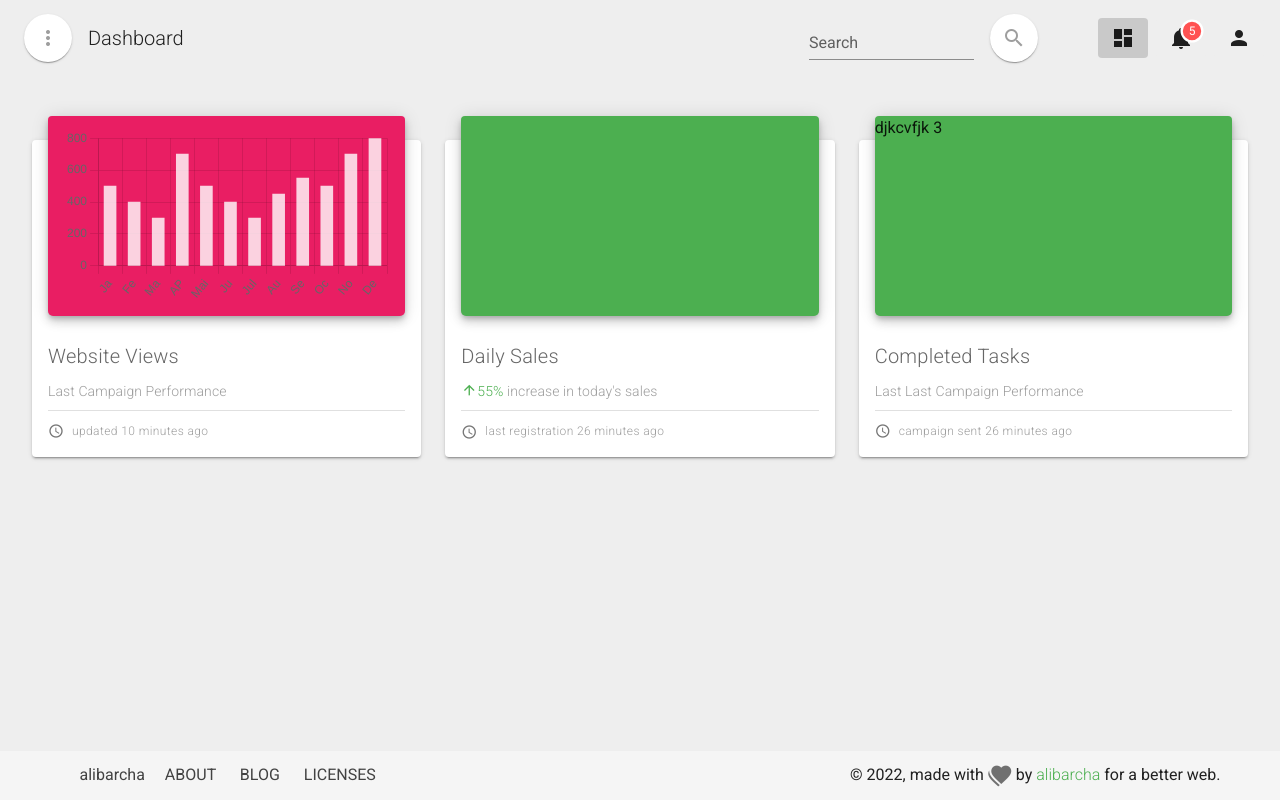
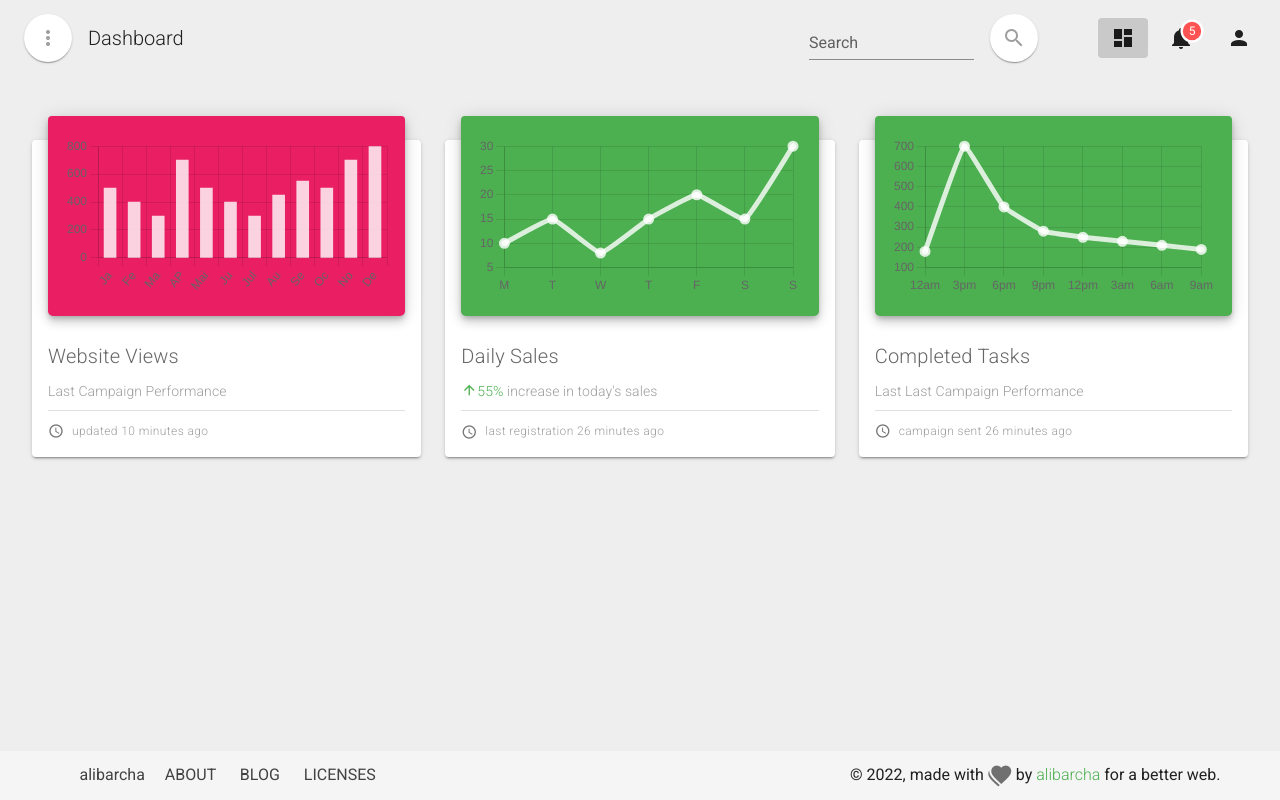
Before and after one commit to alibarcha/dashboard, a Vue app: page / in a window 1280 px wide. Built offline with nearby package versions, Linux system fonts and the light colour scheme.

Commit message:
create charts

```diff
--- a/src/components/CustomChart.vue
+++ b/src/components/BarChart.vue
@@ -1,15 +1,17 @@
 <template>
   <Bar
-  id="my-chart-id"
+  id="my-Barchart"
   :options="chartOptions"
   :data="chartData"
-
 
    />
 </template>
 
 <script>
 import { Bar } from "vue-chartjs";
+// import { Pie } from 'vue-chartjs'
+import { Colors } from 'chart.js';
+
 import {
   Chart as ChartJS,
   Title,
@@ -19,10 +21,10 @@ import {
   LinearScale,
 } from "chart.js";
 
-ChartJS.register(Title, Tooltip, BarElement, CategoryScale, LinearScale);
+ChartJS.register(Title, Tooltip, BarElement, CategoryScale, LinearScale,Colors);
 
 export default {
-  name: "CustomChart",
+  name: "BarChart",
   components: { Bar },
   data() {
     return {
@@ -49,22 +51,23 @@ export default {
             barThickness: 12,
             minBarLength: 8,
             maxBarThickness: 15,
-
-
+            colors:'red'
 
           },
         ],
       },
       chartOptions: {
         responsive: true,
-        maintainAspectRatio: false
+        maintainAspectRatio: false,
       },
+
+
     };
   },
 };
 </script>
 <style scoped>
-#my-chart-id{
+#my-BarChart{
   /* background: red; */
   color: white !important;
 }
--- /dev/null
+++ b/src/components/LineChart.vue
@@ -0,0 +1,62 @@
+<template>
+  <LineChartGenerator :id="id" :options="allOptions" :data="data" />
+</template>
+
+<script>
+import { Line as LineChartGenerator } from "vue-chartjs";
+
+import {
+  Chart as ChartJS,
+  Title,
+  Tooltip,
+  LineElement,
+  LinearScale,
+  CategoryScale,
+  PointElement,
+} from "chart.js";
+ChartJS.register(
+  Title,
+  Tooltip,
+  LineElement,
+  LinearScale,
+  CategoryScale,
+  PointElement
+);
+
+export default {
+  name: "LineChart",
+  components: { LineChartGenerator },
+  props: {
+    options: {
+      type: Object,
+      default: () => {},
+    },
+    data: {
+      required: true,
+    },
+    id: {
+      type: String,
+      required: true,
+    },
+  },
+  data() {
+    return {
+      chartOptions: {
+        responsive: true,
+        maintainAspectRatio: false,
+      },
+    };
+  },
+  computed: {
+    allOptions() {
+      return { ...this.chartOptions, ...this.options };
+    },
+  },
+};
+</script>
+<style scoped>
+#my-LineChart {
+  color: white !important;
+  /* background: white; */
+}
+</style>
--- a/src/views/Dashboard.vue
+++ b/src/views/Dashboard.vue
@@ -1,19 +1,19 @@
 <template>
   <!-- Dashboard -->
-  <v-container fluid class="my-12" >
+  <v-container fluid class="my-12">
     <v-row>
       <v-col lg="4" cols="12">
         <v-card elevation="2">
           <v-sheet
-            class="v-sheet--offset mx-auto py-3 px-4 white--text"
+            class="v-sheet--offset mx-auto py-5 px-4 white--text"
             elevation="6"
             max-width="calc(100% - 32px)"
             rounded="8px"
             min-height="200px"
-            style="background:rgb(233, 30, 99);border-color: rgb(233, 30, 99);"
+            style="background: rgb(233, 30, 99); border-color: rgb(233, 30, 99)"
           >
             <!-- chart 1 -->
-             <CustomChart></CustomChart>
+            <BarChart></BarChart>
           </v-sheet>
           <v-card-text class="pt-0">
             <div class="text-h6 font-weight-light mb-2">Website Views</div>
@@ -32,15 +32,16 @@
       <v-col lg="4" cols="12" class="my-lg-0 my-10">
         <v-card>
           <v-sheet
-            class="v-sheet--offset mx-auto"
+            class="v-sheet--offset mx-auto py-5 px-4 white--text"
             color="success"
             elevation="6"
             max-width="calc(100% - 32px)"
             rounded="8px"
             min-height="200px"
           >
-            <!-- djkcvfjk 2 -->
+            <!-- chart 2 -->
 
+            <LineChart :data="chartData1" id="chart-2"></LineChart>
           </v-sheet>
           <v-card-text class="pt-0">
             <div class="text-h6 font-weight-light mb-2">Daily Sales</div>
@@ -65,14 +66,16 @@
       <v-col lg="4" cols="12">
         <v-card elevation="2">
           <v-sheet
-            class="v-sheet--offset mx-auto"
+            class="v-sheet--offset mx-auto py-5 px-4 white--text"
             color="success"
             elevation="6"
             max-width="calc(100% - 32px)"
             rounded="8px"
             min-height="200px"
           >
-            djkcvfjk 3
+            <!-- chart 3 -->
+
+            <LineChart :data="chartData2" id="chart-3"></LineChart>
           </v-sheet>
           <v-card-text class="pt-0">
             <div class="text-h6 font-weight-light mb-2">Completed Tasks</div>
@@ -88,19 +91,52 @@
         </v-card>
       </v-col>
     </v-row>
-
-
-
   </v-container>
 </template>
 
 <script>
-import CustomChart from '../components/CustomChart.vue'
+import BarChart from "../components/BarChart.vue";
+import LineChart from "../components/LineChart.vue";
 export default {
   name: "Dashboard",
-  components:{
-    CustomChart
-  }
+  components: {
+    BarChart,
+    LineChart,
+  },
+  data() {
+    return {
+      chartData1: {
+        labels: ["M", "T", "W", "T", "F", "S", "S"],
+        datasets: [
+          {
+            label: " Data ",
+            data: [10, 15, 8, 15, 20, 15, 30],
+            backgroundColor: "hsla(0,0%,100%,.8)",
+            borderColor: "hsla(0,0%,100%,.8)",
+            tension: 0.1,
+            borderWidth: 5,
+            hoverBorderJoinStyle: "round",
+            hoverBorderWidth: 12,
+          },
+        ],
+      },
+      chartData2: {
+        labels: ["12am", "3pm", "6pm", "9pm", "12pm", "3am", "6am",'9am'],
+        datasets: [
+          {
+            label: " Data ",
+            data: [180,700,400,280,250,230,210,190],
+            backgroundColor: "hsla(0,0%,100%,.8)",
+            borderColor: "hsla(0,0%,100%,.8)",
+            tension: 0.1,
+            borderWidth: 5,
+            hoverBorderJoinStyle: "round",
+            hoverBorderWidth: 12,
+          },
+        ],
+      },
+    };
+  },
 };
 </script>
 
```
